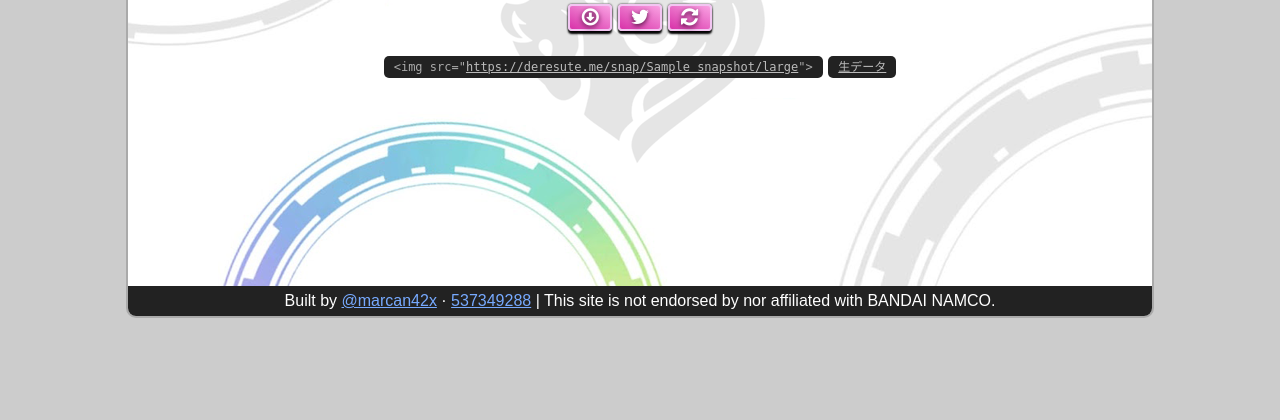
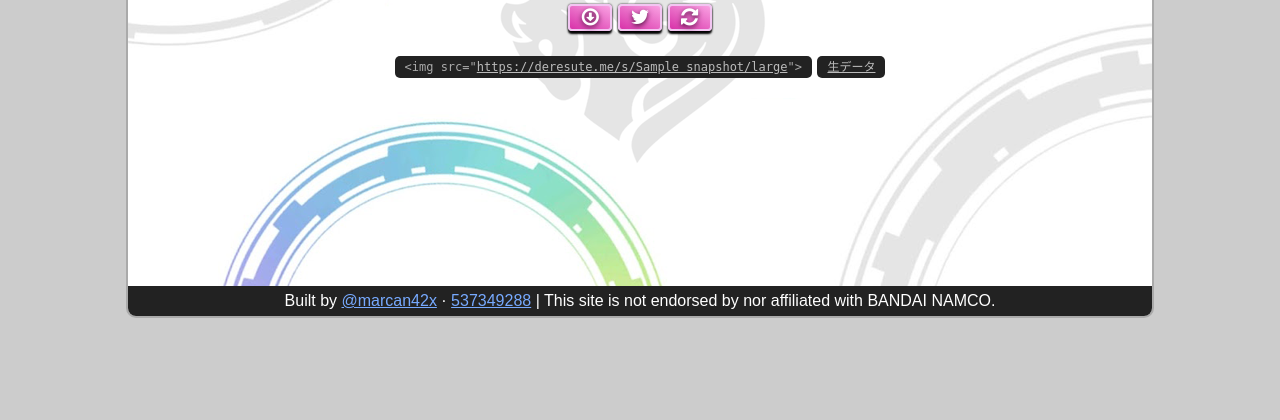
Before and after one commit to marcan/deresuteme, a Flask app: template templates/index.html in a window 1280 px wide. Shown: the part 270-690 px from the top of the page. Run offline with Flask 2, Linux system fonts and the light colour scheme; the template is opened without the code that fills it: most values are stand-ins (such as "Sample title", 1, 10 or a date in 2020); parts of the project's set-up code (start-up, migrations or seed data) failed here and were passed over.

Commit message:
Move /snap/ to /s/
Old URLs will still work.

```diff
--- a/app.py
+++ b/app.py
@@ -297,7 +297,7 @@ def try_make_snap(user_id, privacy):
             with open(path, "w") as fd:
                 fd.write(d)
         get_cache(SNAPSHOT_DIR, "%s.json" % h, save_json)
-        uri = "/snap/" + h
+        uri = "/s/" + h
     except APIError as e:
         if e.code not in (1457, 101):
             app.logger.exception("API error for %r/%r" % (user_id, privacy))
@@ -329,11 +329,13 @@ def index_user(user_id):
         return index()
 
 @app.route("/snap/<snap>")
+@app.route("/s/<snap>")
 def index_snap(snap):
     data = load_snap(snap)
     return render_template('index.html', data=data, snapshot=snap)
 
 @app.route("/snap/<snap>/json")
+@app.route("/s/<snap>/json")
 def get_snap_json(snap):
     data = load_snap(snap)
     resp = make_response(data.to_json())
@@ -341,6 +343,7 @@ def get_snap_json(snap):
     return data.to_json(), 200, {"Content-Type": "application/json"}
 
 @app.route("/snap/<snap>/<size>")
+@app.route("/s/<snap>/<size>")
 def get_snap(snap, size):
     return try_get_snap(snap, size)
 
--- a/templates/index.html
+++ b/templates/index.html
@@ -10,13 +10,13 @@
     <meta name="twitter:creator" content="@marcan42x">
     <meta name="twitter:title" content="{{ data.name }}【{{ data.timestamp_fmt }}】- deresute.me">
     <meta name="twitter:description" content="{{ data.comment }}">
-    <meta name="twitter:image" content="https://deresute.me/snap/{{ snapshot }}/twcard">
+    <meta name="twitter:image" content="https://deresute.me/s/{{ snapshot }}/twcard">
     <meta name="twitter:image:width" content="811">
     <meta name="twitter:image:height" content="434">
 
     <meta property="og:title" content="{{ data.name }}【{{ data.timestamp_fmt }}】- deresute.me">
-    <meta property="og:image" content="https://deresute.me/snap/{{ snapshot }}/square">
-    <meta property="og:url" content="https://deresute.me/snap/{{ snapshot }}">
+    <meta property="og:image" content="https://deresute.me/s/{{ snapshot }}/square">
+    <meta property="og:url" content="https://deresute.me/s/{{ snapshot }}">
     <meta name="Description" CONTENT="{{ data.comment }}">
     {% elif data %}
     <title>{{ data.name }} - deresute.me</title>
@@ -55,7 +55,7 @@
             $("#ssel #"+size).addClass("sel");
             var image = $("#im");
             image.removeAttr('src').replaceWith(image.clone());
-            var ref = "/snap/" + snapshot + "/" + size
+            var ref = "/s/" + snapshot + "/" + size
             $("#im").attr("src", ref);
             $("#im").css("background", "");
             $("#im").load(function() {$("#im").css("background", "none");});
@@ -234,7 +234,7 @@
             <img id="im" src="" width="811" height="124"><br>
             <a class="btn-lg tt" id="dl" href="#" ><i class="icon-download"></i><span><p>ダウンロード</p></span></a>
             {% if snapshot %}
-            <a class="btn-lg tt" href="https://twitter.com/intent/tweet?url=https://deresute.me/snap/{{ snapshot }}" ><i class="icon-twitter"></i><span><p>ツイート</p></span></a>
+            <a class="btn-lg tt" href="https://twitter.com/intent/tweet?url=https://deresute.me/s/{{ snapshot }}" ><i class="icon-twitter"></i><span><p>ツイート</p></span></a>
             {% if data.id %}
             <a class="btn-lg tt" href="/{{ data.id }}"><i class="icon-refresh"></i><span><p>更新</p></span></a>
             {% endif %}
@@ -245,7 +245,7 @@
             <br>
             <div class="sub">
                 <pre>&lt;img src="<a id="url" href="#"></a>"&gt;</pre>
-                <pre><a id="raw" href="{% if snapshot %}/snap/{{ snapshot }}/json{% else %}#{% endif %}">生データ</a></pre>
+                <pre><a id="raw" href="{% if snapshot %}/s/{{ snapshot }}/json{% else %}#{% endif %}">生データ</a></pre>
             </div>
         </div>
         <div id="footer">
```
